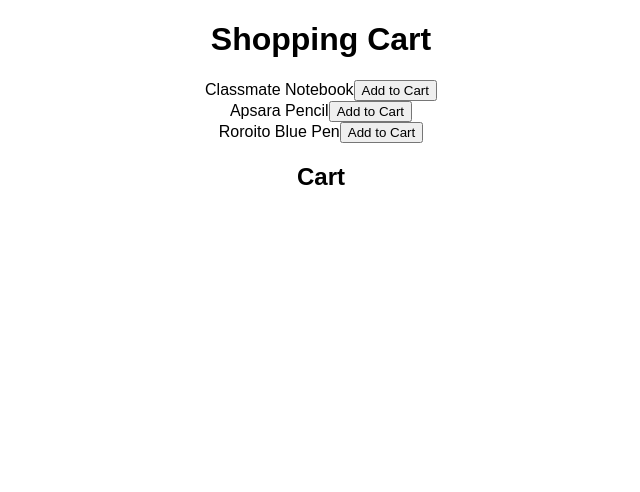
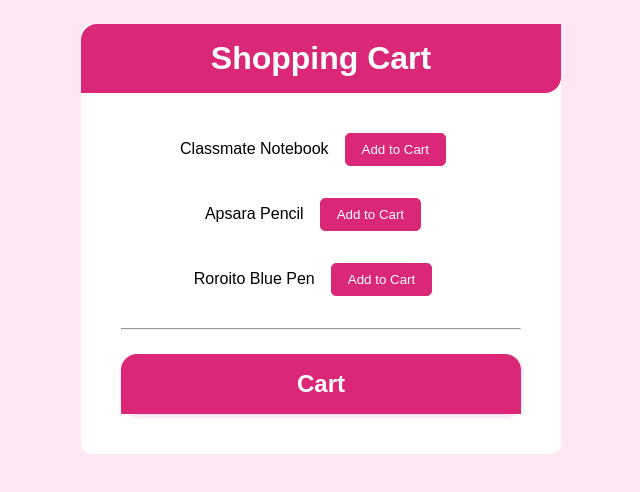
Before and after one commit to SlaYpoint/react-excercises, a React (Create React App) app: page / in a window 1280 px wide. Shown: the top 492 px of the page, without its empty margins (319-959 px from the left). Built offline with nearby package versions, Linux system fonts and the light colour scheme.

Commit message:
style : styled ShoppingCart

```diff
--- a/src/App.js
+++ b/src/App.js
@@ -3,7 +3,7 @@
 import { Counter } from './components/Counter';
 import CharCounter from './components/CharCounter';
 import PasswordMatch from './components/PasswordMatch';
-import ShoppingCart from './components/ShoppingCart';
+import ShoppingCart from './components/ShoppingCart/ShoppingCart';
 
 export default function App() {
 	return (
--- a/src/components/ShoppingCart.js
+++ b/src/components/ShoppingCart/ShoppingCart.js
@@ -1,13 +1,17 @@
 import React, { useState } from 'react';
+import './cart.css';
 
 const List = ({ items, addToCart }) => {
 	return (
 		<ul style={{ paddingInlineStart: 0 }}>
 			{items.map((item) => (
-				<div>
-					<li>
+				<div className="flex">
+					<li className="shop-items">
 						{item.prod}
-						<button onClick={() => addToCart(item)}> Add to Cart </button>
+						<button className="btn" onClick={() => addToCart(item)}>
+							{' '}
+							Add to Cart{' '}
+						</button>
 					</li>
 				</div>
 			))}
@@ -19,12 +23,18 @@
 	return (
 		<ul>
 			{cart.map((item) => (
-				<div>
-					<li>
+				<div className="flex">
+					<li className="cart-items">
 						{item.prod}
-						<button onClick={() => removeFromCart(item)}> - </button>
+						<button className="btn" onClick={() => removeFromCart(item)}>
+							{' '}
+							-{' '}
+						</button>
 						{item.qty}
-						<button onClick={() => addToCart(item)}> + </button>
+						<button className="btn" onClick={() => addToCart(item)}>
+							{' '}
+							+{' '}
+						</button>
 					</li>
 				</div>
 			))}
@@ -77,10 +87,11 @@
 		}
 	};
 	return (
-		<div>
+		<div className="container">
 			<h1>Shopping Cart</h1>
 			<List items={items} addToCart={addToCart} />
-			<div>
+			<hr/>
+			<div className="cart-holder">
 				<h2>Cart</h2>
 				<Cart
 					cart={cart}
--- /dev/null
+++ b/src/components/ShoppingCart/cart.css
@@ -0,0 +1,16 @@
+.flex {
+	display: flex;
+	flex-direction: column;
+}
+
+.cart-holder {
+	max-width: 25rem;
+	margin: 1.5rem auto;
+	border-radius: 1rem;
+	box-shadow: 1px 2px 2px 2px var(--bg-color);
+}
+
+hr {
+	max-width: 25rem;
+	color: var(--bg-color);
+}
--- a/src/styles.css
+++ b/src/styles.css
@@ -1,4 +1,63 @@
+:root {
+	--bg-color: #fce7f3;
+	--primary: #db2777;
+}
+
+*,
+*::before,
+*::after {
+	box-sizing: border-box;
+}
+
+body {
+	margin: 0;
+	background: var(--bg-color);
+}
+
 .App {
-  font-family: sans-serif;
-  text-align: center;
+	font-family: sans-serif;
+	text-align: center;
 }
+
+ul {
+	list-style: none;
+	padding-inline-start: 0;
+}
+
+h1 {
+	background: var(--primary);
+	color: white;
+	padding: 1rem;
+	max-width: 30rem;
+	margin: 1.5rem auto;
+	border-top-left-radius: 1rem;
+	border-bottom-right-radius: 1rem;
+}
+
+h2 {
+	background: var(--primary);
+	color: white;
+	padding: 1rem;
+	max-width: 25rem;
+	margin: auto;
+	border-top-left-radius: 1rem;
+	border-top-right-radius: 1rem;
+}
+
+.btn {
+	background: var(--primary);
+	color: white;
+	padding: 0.5rem 1rem;
+	border: 1px solid var(--primary);
+	margin: 1rem;
+	cursor: pointer;
+	border-radius: 5px;
+}
+
+.container {
+	background: white;
+	max-width: 30rem;
+	margin: 1.5rem auto;
+	padding-bottom: 1rem;
+	border-radius: 10px;
+}
```
